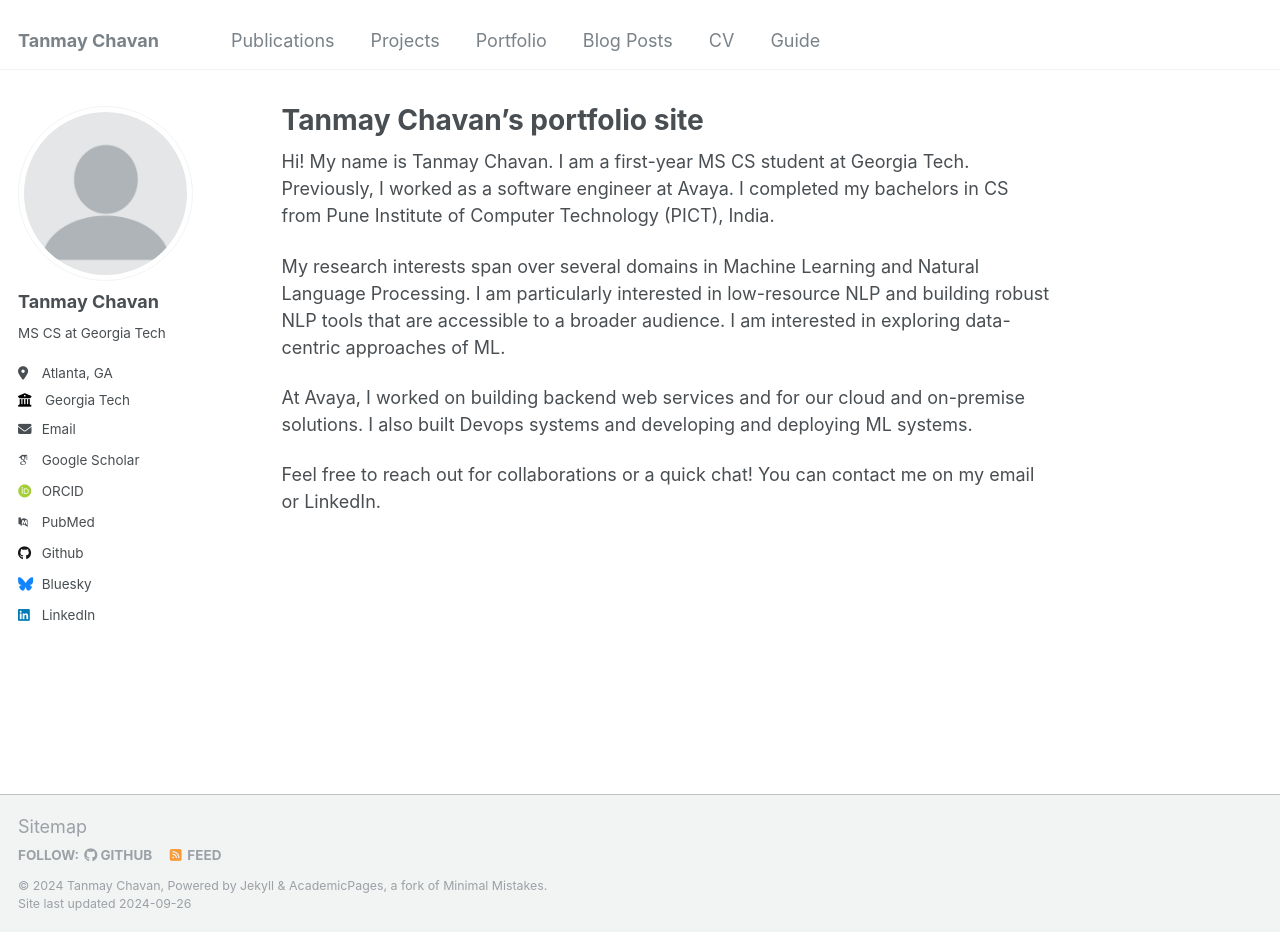
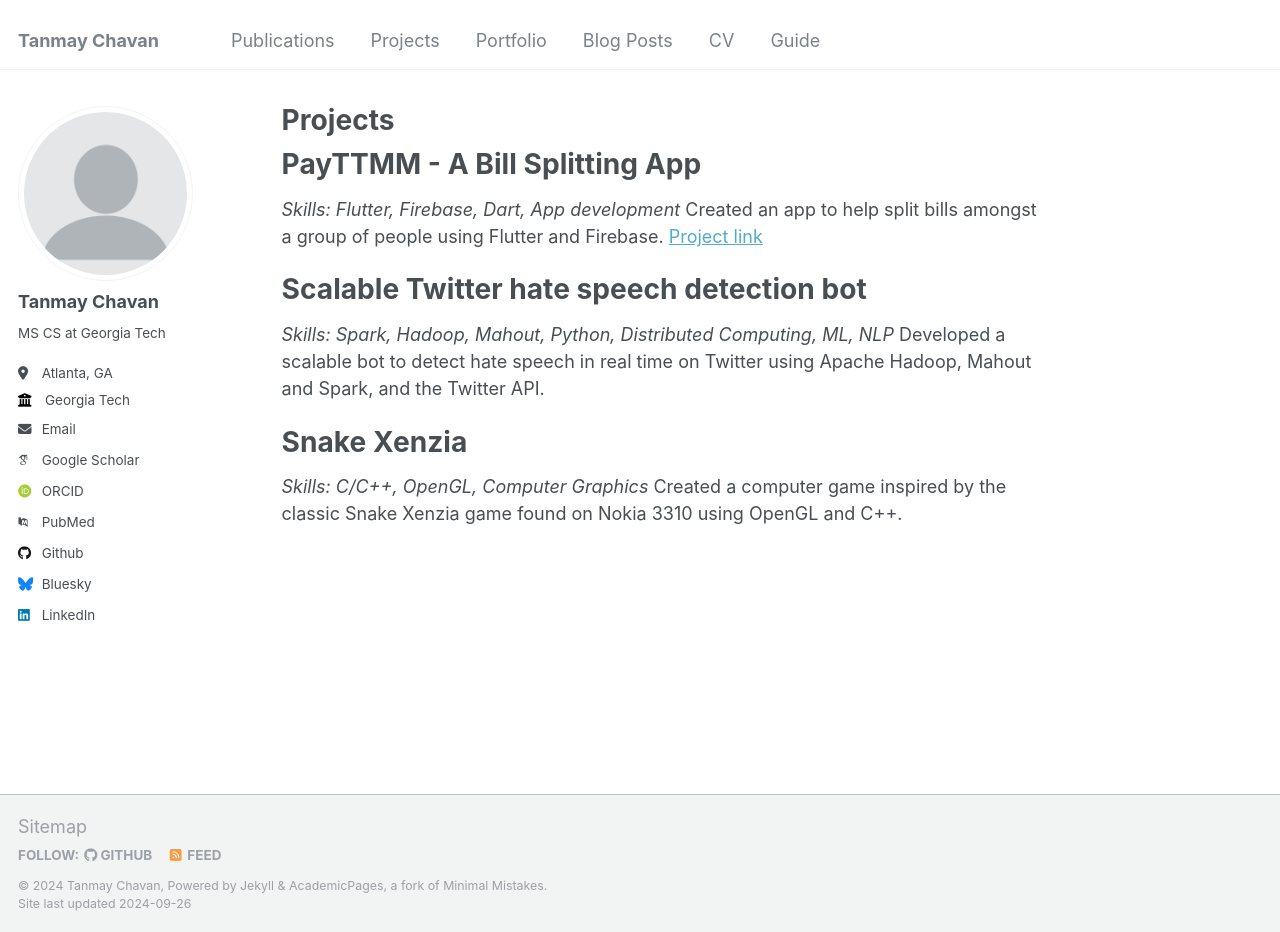
Before and after one commit to chavantanmay/chavantanmay.github.io, a Jekyll site: the page built from _pages/projects.md, in a window 1280 px wide and 932 px high. Built offline with Jekyll 4.4.1, drawn with Linux system fonts in a browser that asks for light colours; some web fonts are replaced.

Commit message:
added projects and modified publications

```diff
--- a/_data/navigation.yml
+++ b/_data/navigation.yml
@@ -9,7 +9,7 @@ main:
     url: /publications/
 
   - title: "Projects"
-    url: /publications/
+    url: /projects/
 
   # - title: "Talks"
   #   url: /talks/
--- a/_pages/about.md
+++ b/_pages/about.md
@@ -1,6 +1,6 @@
 ---
 permalink: /
-title: "Tanmay Chavan's portfolio site"
+title: "Hi! I'm Tanmay"
 author_profile: true
 redirect_from:
   - /about/
--- /dev/null
+++ b/_pages/projects.md
@@ -0,0 +1,25 @@
+---
+permalink: /
+title: "Projects"
+author_profile: true
+redirect_from:
+  - /about/
+  - /about.html
+---
+
+
+PayTTMM - A Bill Splitting App
+======
+_Skills: Flutter, Firebase, Dart, App development_
+Created an app to help split bills amongst a group of people using Flutter and Firebase.
+[Project link](link: https://github.com/Tanmay-Chavan/payTTMM)
+
+Scalable Twitter hate speech detection bot
+======
+_Skills: Spark, Hadoop, Mahout, Python, Distributed Computing, ML, NLP_
+Developed a scalable bot to detect hate speech in real time on Twitter using Apache Hadoop, Mahout and Spark, and the Twitter API.
+
+Snake Xenzia
+======
+_Skills: C/C++, OpenGL, Computer Graphics_
+Created a computer game inspired by the classic Snake Xenzia game found on Nokia 3310 using OpenGL and C++.
```
Also changed, not shown: _pages/publications.html (+3 -4 lines).
